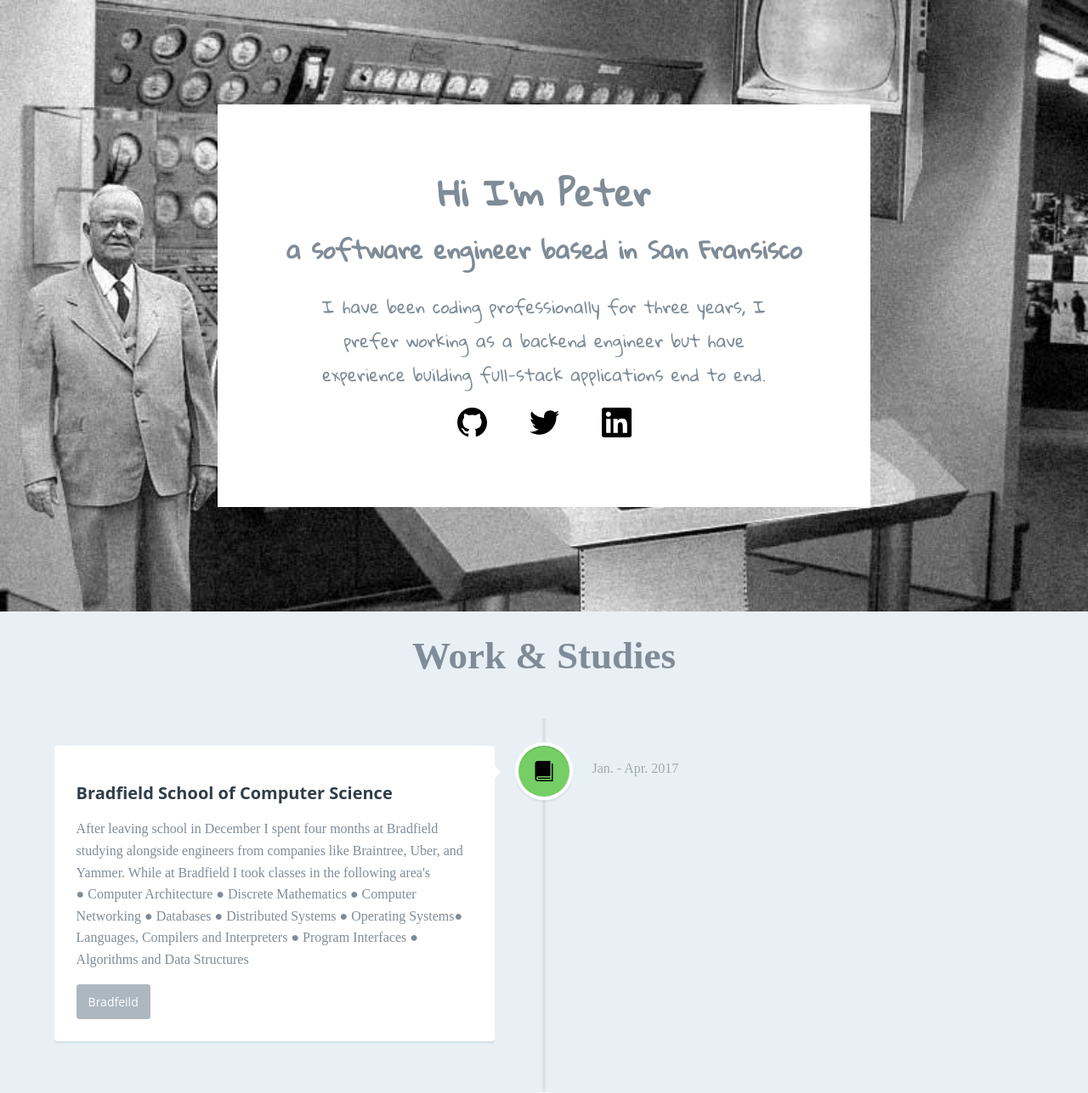
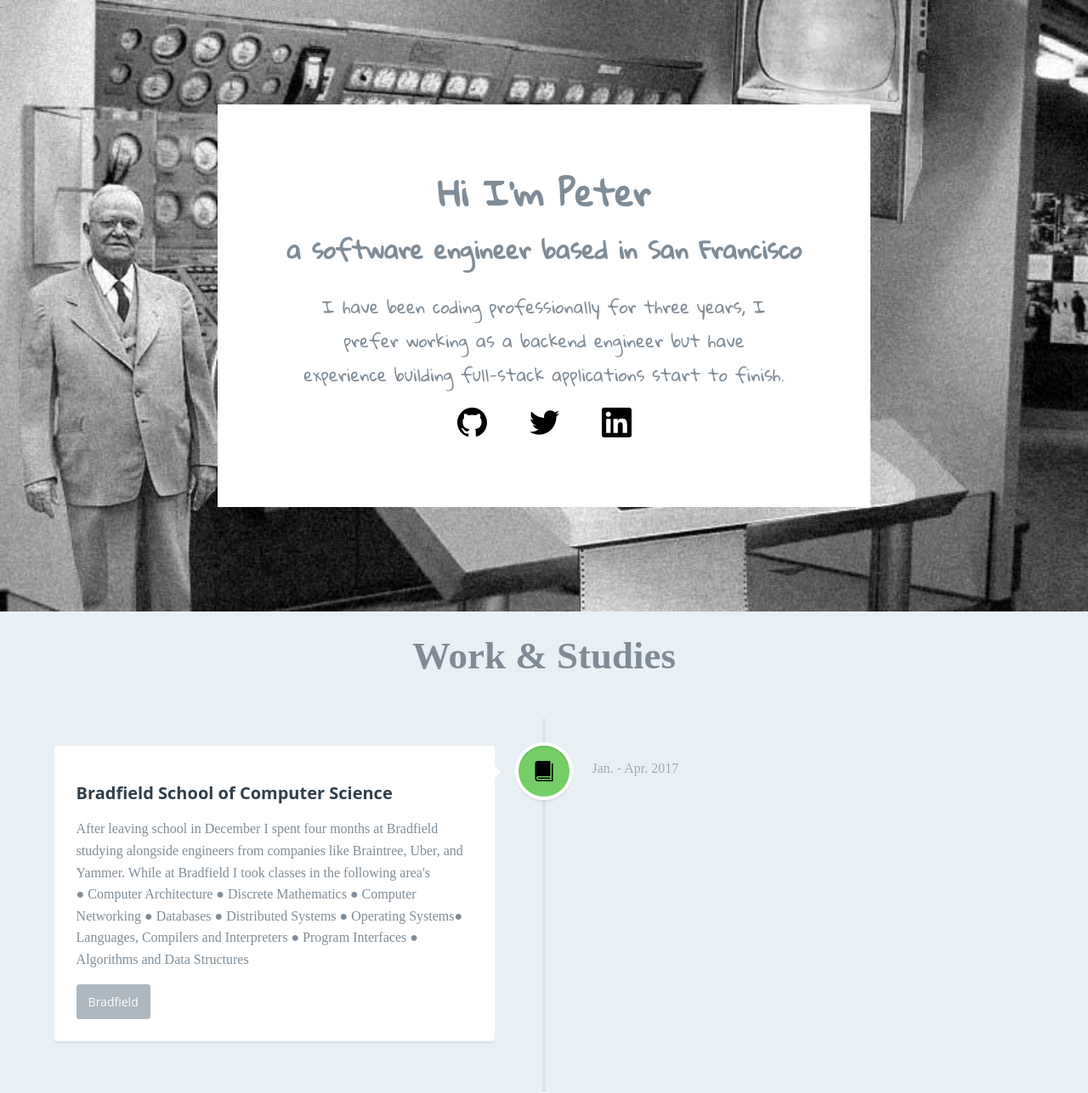
Before and after one commit to smokeybears/smokeybears.github.io, a plain HTML site: page index.html in a window 1280 px wide. Shown: the top 1287 px of the page at 85% size. Drawn offline with nearby package versions, Linux system fonts and the light colour scheme.

Commit message:
small grammatical changes:

```diff
--- a/index.html
+++ b/index.html
@@ -17,10 +17,10 @@
 				Hi I'm Peter
 			</div>
 			<div class="short-bio">
-				a software engineer based in San Fransisco
+				a software engineer based in San Francisco
 			</div>
 			<div class="about-me">
-				I have been coding professionally for three years, I prefer working as a backend engineer but have experience building full-stack applications end to end.
+				I have been coding professionally for three years, I prefer working as a backend engineer but have experience building full-stack applications start to finish.
 			</div>
 			<div class="links flex-row">
 				<a href="https://github.com/smokeybears">
@@ -53,7 +53,7 @@
 					After leaving school in December I spent four months at Bradfield studying alongside engineers from companies like Braintree, Uber, and Yammer. While at Bradfield I took classes in the following area's <br/> ● Computer Architecture ● Discrete Mathematics ● Computer Networking ● Databases ● Distributed Systems ● Operating Systems● Languages, Compilers and Interpreters ● Program Interfaces ● Algorithms and Data Structures
 
 				</p>
-				<a href="https://bradfieldcs.com/" class="cd-read-more">Bradfeild</a>
+				<a href="https://bradfieldcs.com/" class="cd-read-more">Bradfield</a>
 				<span class="cd-date">Jan. - Apr. 2017</span>
 			</div>
 		</div>
```
